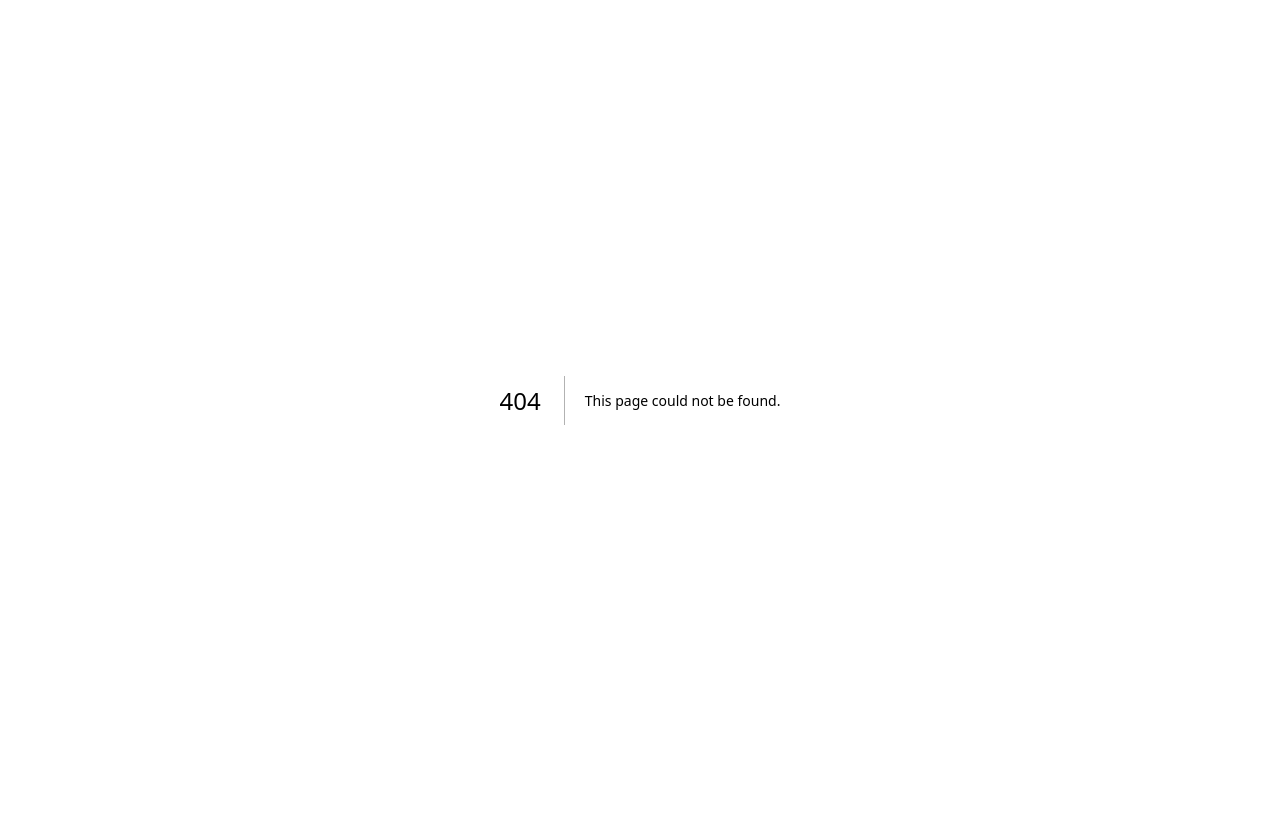
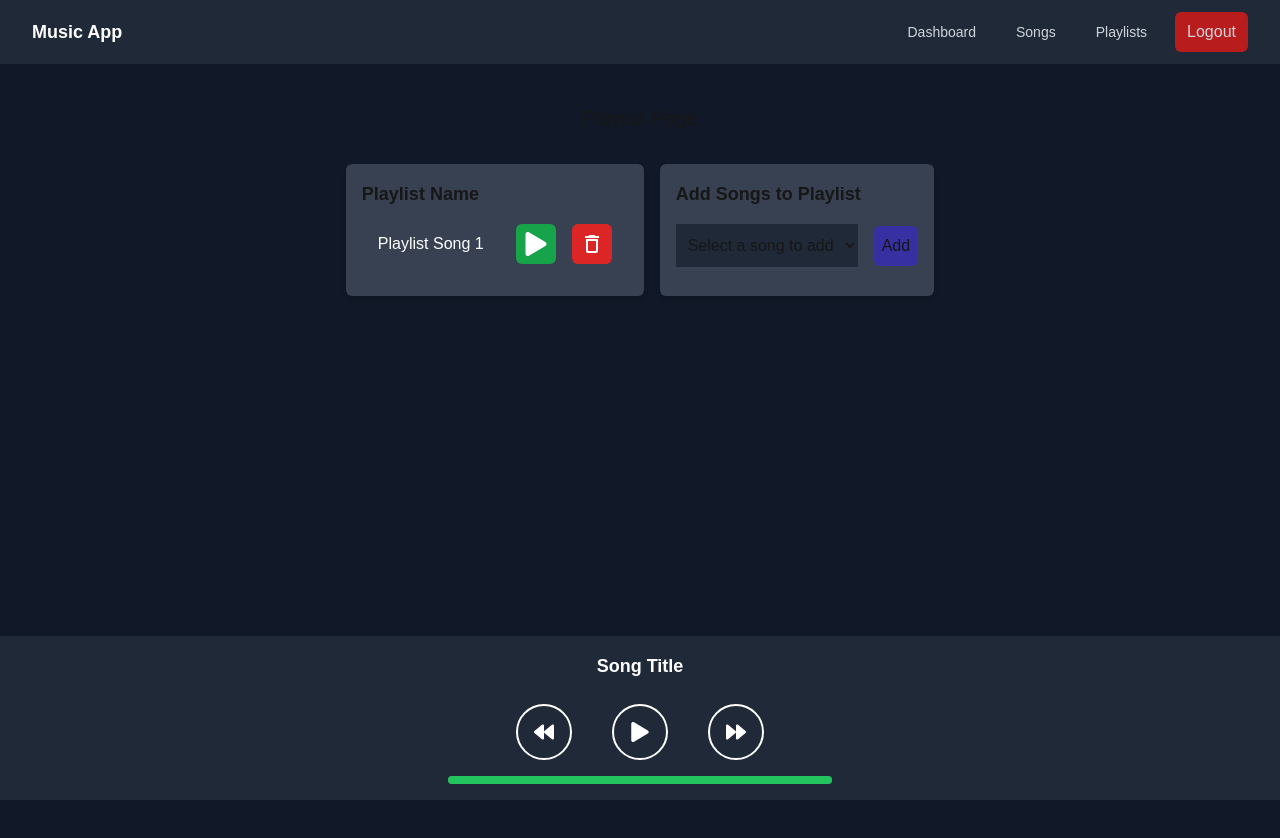
Before and after one commit to francksharif/Nextjs-Music-app, a Next.js app: page /dashboard/playlists/1 in a window 1280 px wide. Before the commit this address had no page. Shown: the top 838 px of the page. Before the commit the page ends 800 px from the top, so only its background shows below. Built offline with nearby package versions, Linux system fonts and the light colour scheme.

Commit message:
Building the playlist page and components

```diff
--- a/app/components/Navbar.jsx
+++ b/app/components/Navbar.jsx
@@ -36,13 +36,13 @@ export default function Navbar(){
             {/* Desktop Links */}
             <div className="hidden lg:block">
               <div className="ml-10 flex items-baseline space-x-4">
-                <Link href="/" className="text-gray-300 hover:bg-gray-700 hover:text-white px-3 py-2 rounded-md text-sm font-medium">
+                <Link href="/dashboard" className="text-gray-300 hover:bg-gray-700 hover:text-white px-3 py-2 rounded-md text-sm font-medium">
                   Dashboard
                 </Link>
-                <Link href="/songs" className="text-gray-300 hover:bg-gray-700 hover:text-white px-3 py-2 rounded-md text-sm font-medium">
+                <Link href="/dashboard/songs" className="text-gray-300 hover:bg-gray-700 hover:text-white px-3 py-2 rounded-md text-sm font-medium">
                     Songs
                 </Link>
-                <Link href="/playlists" className="text-gray-300 hover:bg-gray-700 hover:text-white px-3 py-2 rounded-md text-sm font-medium">
+                <Link href="/dashboard/playlists" className="text-gray-300 hover:bg-gray-700 hover:text-white px-3 py-2 rounded-md text-sm font-medium">
                   Playlists
                 </Link>
 
@@ -81,13 +81,13 @@ export default function Navbar(){
         {isOpen && (
           <div className="lg:hidden">
             <div className="px-2 pt-2 pb-3 space-y-1">
-              <Link href="/" className="block text-gray-300 hover:bg-gray-700 hover:text-white px-3 py-2 rounded-md text-base font-medium">
+              <Link href="/dashboard" className="block text-gray-300 hover:bg-gray-700 hover:text-white px-3 py-2 rounded-md text-base font-medium">
                 Dashboard
               </Link>
-              <Link href="/songs" className="block text-gray-300 hover:bg-gray-700 hover:text-white px-3 py-2 rounded-md text-base font-medium">
+              <Link href="/dashboard/songs" className="block text-gray-300 hover:bg-gray-700 hover:text-white px-3 py-2 rounded-md text-base font-medium">
                 Songs
               </Link>
-              <Link href="/playlists" className="block text-gray-300 hover:bg-gray-700 hover:text-white px-3 py-2 rounded-md text-base font-medium">
+              <Link href="/dashboard/playlists" className="block text-gray-300 hover:bg-gray-700 hover:text-white px-3 py-2 rounded-md text-base font-medium">
                 Playlists
               </Link>
 
--- /dev/null
+++ b/app/components/PlaylistPage/AddSongButton.jsx
@@ -0,0 +1,9 @@
+
+
+export default function AddSongButton() {
+  return (
+    <button className="text-bold text-md p-2 bg-indigo-800 rounded-md">
+      Add
+    </button>
+  );
+}
--- /dev/null
+++ b/app/components/PlaylistPage/AddSongsList.jsx
@@ -0,0 +1,23 @@
+import AddSongButton from "./AddSongButton"
+
+export default function AddSongsList() {
+  return (
+    <div className="bg-gray-700 p-4 rounded-md shadow-md">
+    <h3 className="text-lg font-semibold">Add Songs to Playlist</h3>
+    <div className="flex items-center space-x-4 mt-4">
+    <div>
+    <select className=" bg-gray-800 py-3 px-2">
+        <option value="">Select a song to add</option>
+        <option value="1">Song 1</option>
+        <option value="2">Song 2</option>
+    </select>
+    </div>
+   <div>
+   <AddSongButton />
+   </div>
+
+    </div>
+
+</div>
+  );
+}
--- /dev/null
+++ b/app/components/PlaylistPage/DeleteSong.jsx
@@ -0,0 +1,9 @@
+import { MdDeleteOutline } from "react-icons/md";
+
+export default function DeleteSong(){
+
+
+    return (
+        <MdDeleteOutline/>
+    );
+}
--- /dev/null
+++ b/app/components/PlaylistPage/PlayButton.jsx
@@ -0,0 +1,10 @@
+import { FaPlay } from "react-icons/fa";
+
+
+export default function PlayButton() {
+  return (
+    <div>
+        <FaPlay/>
+    </div>
+  )
+}
--- /dev/null
+++ b/app/components/PlaylistPage/PlaylistSongs.jsx
@@ -0,0 +1,30 @@
+import DeleteSong from "./DeleteSong"
+import PlayButton from "./PlayButton"
+
+export default function PlaylistSongs() {
+    return (
+        <div className="bg-gray-700 p-4 rounded-md shadow-md">
+        <h3 className="text-lg font-semibold">Playlist Name</h3>
+
+        {/** Playlist Songs List */}
+        <div>
+            <div className="flex justify-between items-center space-x-8 p-4 text-white rounded-md">
+                <h3>Playlist Song 1</h3>
+                <div className="flex items-center space-x-4">
+                    {/** Play Button */}
+
+                    <button className="bg-green-600 p-2 text-2xl rounded-md cursor-pointer">
+                        <PlayButton />
+                    </button>
+                    {/** Delete Button */}
+                    <button className="bg-red-600 p-2 text-2xl rounded-md cursor-pointer">
+                        <DeleteSong />
+                    </button>
+                </div>
+
+            </div>
+
+        </div>
+    </div>
+  )
+}
--- /dev/null
+++ b/app/components/Playlists/DeleteButton.jsx
@@ -0,0 +1,9 @@
+import { MdDeleteOutline } from "react-icons/md";
+
+export default function DeleteButton(){
+
+
+    return (
+        <MdDeleteOutline/>
+    );
+}
--- /dev/null
+++ b/app/components/Playlists/MainPlaylist.jsx
@@ -0,0 +1,10 @@
+import Playlist from "./Playlist";
+
+export default function MainPlaylist( {id, title }) {
+
+    return (
+        <div className="w-full">
+            <Playlist id={id} title={title} />
+        </div>
+    );
+}
--- /dev/null
+++ b/app/components/Playlists/Playlist.jsx
@@ -0,0 +1,20 @@
+import DeleteButton from "./DeleteButton";
+import Link from "next/link";
+
+export default function Playlist({id, title}) {
+
+
+    return (
+        <div className="flex justify-between items-center p-4 bg-gray-800 text-white rounded-md shadow-md">
+        {/* Playlist Link */}
+        <Link href={`/dashboard/playlists/${id}`} className="text-lg font-semibold cursor-pointer">
+         {title}
+        </Link>
+
+        {/* Delete Button */}
+        <div className="bg-red-600 p-2 text-2xl rounded-md cursor-pointer">
+            <DeleteButton />
+        </div>
+      </div>
+    );
+}
--- /dev/null
+++ b/app/dashboard/playlists/[id]/page.jsx
@@ -0,0 +1,32 @@
+import PlaylistSongs from "@/app/components/PlaylistPage/PlaylistSongs";
+import AddSongsList from "@/app/components/PlaylistPage/AddSongsList";
+
+export default function PlaylistPage({ params }) {
+    console.log(params)
+    const playlists = [
+        { id: '1', title: 'Chill Vibes', description: 'Relax and unwind with these smooth tunes.' },
+    ];
+
+    const { id } = params;
+    const playlist = playlists.find(p => p.id === id);
+
+    if (!playlist) {
+        return (
+            <div>
+                Playlist Not Found!
+            </div>
+        );
+    }
+
+    return (
+        <div className="p-6 bg-gray-900 min-h-screen">
+
+            <h1 className="text-center my-4 text-xl">Playlist Page</h1>
+        {/** PlayList Content */}
+        <div className="max-w-7xl mx-auto px-2 flex flex-col md:flex-row justify-center p-4 space-y-4 md:space-y-0 md:space-x-4">
+           <PlaylistSongs />
+           <AddSongsList />
+        </div>
+        </div>
+    );
+}
--- /dev/null
+++ b/app/dashboard/playlists/page.jsx
@@ -0,0 +1,21 @@
+'use client';
+import MainPlaylist from "@/app/components/Playlists/MainPlaylist";
+
+export default function Playlists() {
+
+
+    return (
+
+        <div className="p-6 bg-gray-900 min-h-screen">
+        <h1 className="text-center text-3xl font-bold text-white mb-8">My PlayLists</h1>
+
+        {/* PlayLists List */}
+
+        <div className="max-w-7xl mx-auto px-2 sm:px-6 justify-center lg:px-8 flex gap-6 p-4">
+            <MainPlaylist id='1' title='playslist1' />
+        </div>
+      </div>
+
+
+    );
+}
```
